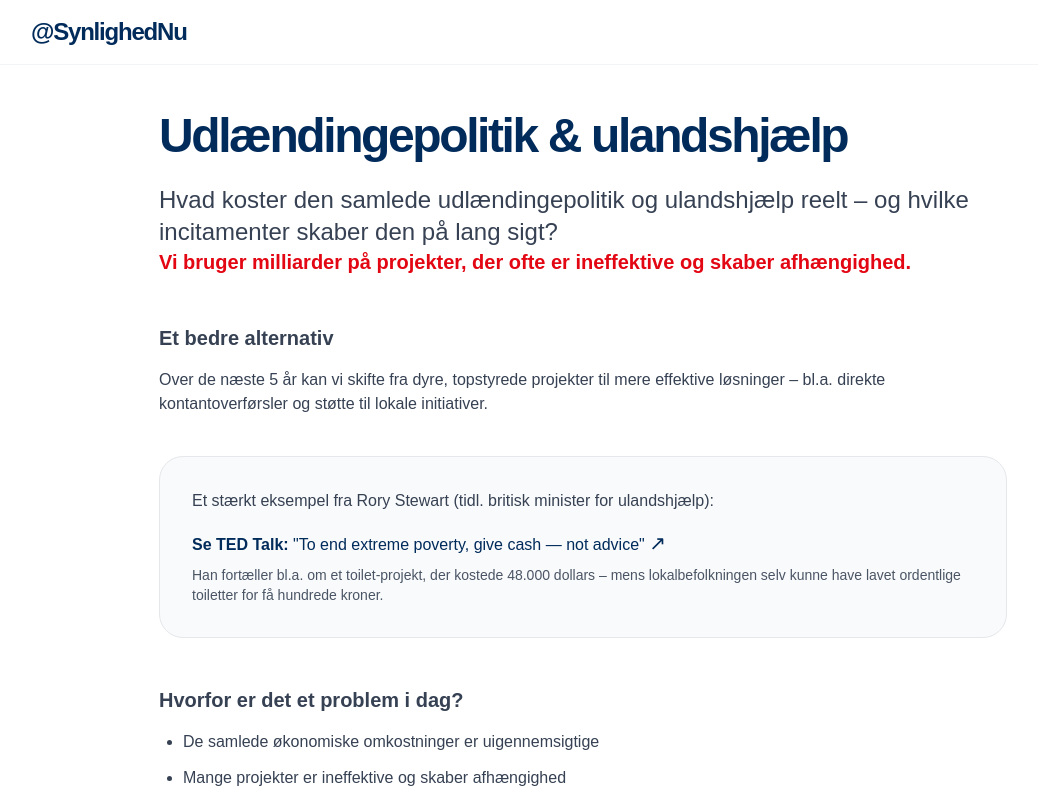
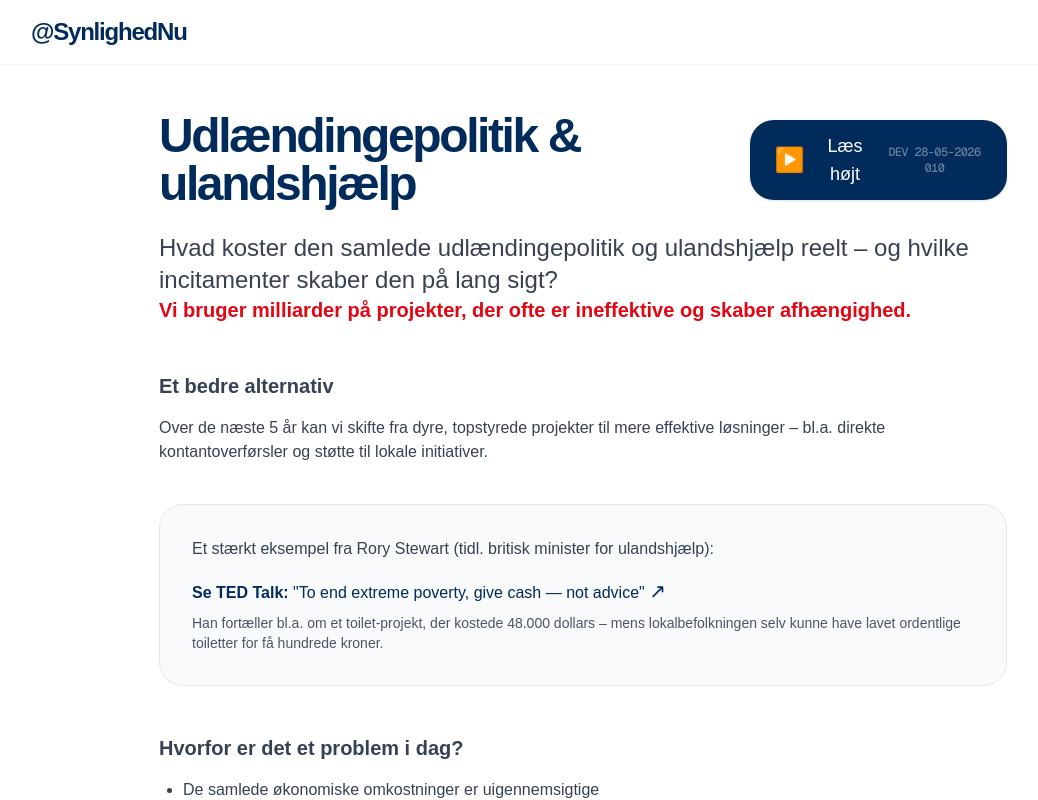
Before and after one commit to synlighed-nu/synlighed-nu-clean, a Next.js app: page /udlaendingepolitik in a window 1280 px wide. Shown: the top 800 px of the page, without its empty margins (57-1095 px from the left). Built offline with nearby package versions, Linux system fonts and the light colour scheme.

Commit message:
Update page.tsx

```diff
--- a/app/udlaendingepolitik/page.tsx
+++ b/app/udlaendingepolitik/page.tsx
@@ -1,13 +1,44 @@
+'use client';
+
 import Nav from '../components/common/_Nav';
+import dynamic from 'next/dynamic';
+
+const SpeakerButton = dynamic(
+  () => import('../components/common/_SpeakerButton'),
+  { ssr: false }
+);
 
 export default function UdlaendingepolitikPage() {
+  const pageText = `
+    Hvad koster den samlede udlændingepolitik og ulandshjælp reelt – og hvilke incitamenter skaber den på lang sigt?
+
+    Vi bruger milliarder på projekter, der ofte er ineffektive og skaber afhængighed.
+
+    Et bedre alternativ:
+    Over de næste 5 år kan vi skifte fra dyre, topstyrede projekter til mere effektive løsninger –
+    bl.a. direkte kontantoverførsler og støtte til lokale initiativer.
+
+    Hvorfor er det et problem i dag?
+    De samlede økonomiske omkostninger er uigennemsigtige.
+    Mange projekter er ineffektive og skaber afhængighed.
+    Incitamentstrukturen belønner ofte det modsatte af integration og bæredygtighed.
+    Der er for lidt fokus på reel årsagsbehandling.
+  `;
+
   return (
     <div className="min-h-screen bg-white text-[#002B5B]">
       <Nav simple />
 
       <div className="max-w-4xl mx-auto px-6 pt-28 pb-20">
 
-        <h1 className="text-5xl font-bold tracking-tighter mb-6">Udlændingepolitik & ulandshjælp</h1>
+        {/* Titel + højtaler-knap på samme linje */}
+        <div className="flex items-center justify-between mb-6">
+          <h1 className="text-5xl font-bold tracking-tighter">Udlændingepolitik & ulandshjælp</h1>
+          <SpeakerButton
+            text={pageText}
+            endingAxiomIndex={3}     // Kan ændres efter behov
+          />
+        </div>
 
         <div className="prose prose-lg max-w-none text-gray-700">
           <p className="text-2xl font-medium">
```
